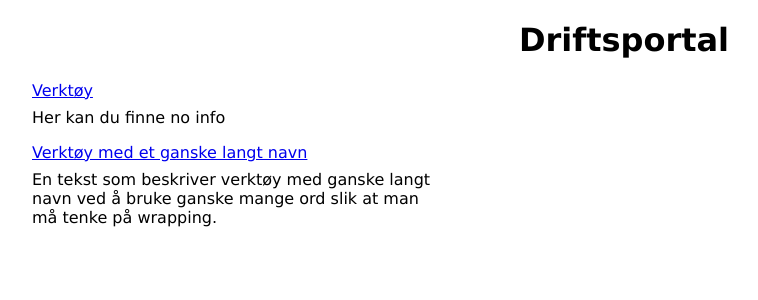
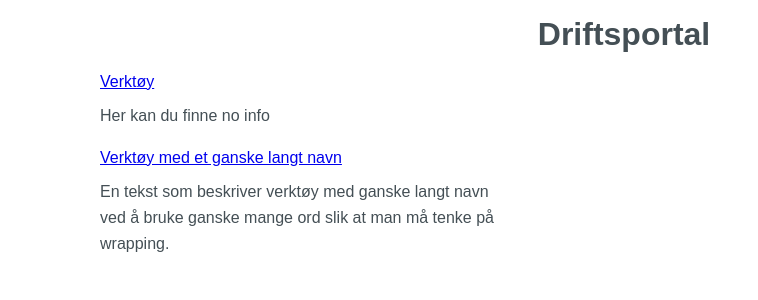
Before and after one commit to svv-kos/driftsportal, a Next.js app: page / in a window 1280 px wide. Shown: the top 300 px of the page, without its empty margins (16-774 px from the left). Built offline with nearby package versions, Linux system fonts and the light colour scheme; a small style sheet from the web is missing.

Commit message:
Henting av standard SVV font fungerte ikke, bruker sans-serif
Bruker sans-serif font siden det ikke var mulig å hente LFT Etica fra
vegvesen.no på en enkel måte.

```diff
--- a/src/pages/_app.tsx
+++ b/src/pages/_app.tsx
@@ -1,5 +1,5 @@
 import type { AppProps } from "next/app";
-import "./global.css";
+import "./styles.css";
 
 function MyApp({ Component, pageProps }: AppProps) {
   return <Component {...pageProps} />;
--- a/src/pages/_document.tsx
+++ /dev/null
@@ -1,25 +0,0 @@
-import Document, { Html, Head, Main, NextScript, DocumentContext } from "next/document";
-
-class MyDocument extends Document {
-  static async getInitialProps(ctx: DocumentContext) {
-    const initialProps = await Document.getInitialProps(ctx)
-    return { ...initialProps }
-  }
-
-  render() {
-    return (
-      <Html>
-        <Head>
-          <link href="https://www.vegvesen.no/intranett/_public/Vegveven/versjon2//fonter/lft_etica/LFT_Etica_Reg.woff?_ts=123456789" rel="stylesheet" />
-          <link href="https://www.vegvesen.no/intranett/_public/Vegveven/versjon2//fonter/lft_etica/LFT_Etica_Semibold.woff?_ts=123456789" rel="stylesheet" />
-        </Head>
-        <body>
-        <Main />
-        <NextScript />
-        </body>
-      </Html>
-    )
-  }
-}
-
-export default MyDocument
--- a/src/pages/global.css
+++ /dev/null
@@ -1,3 +0,0 @@
-body {
-    font-family: "LFT Etica", "Lucida Sans Unicode", "Lucida Grande", Verdana, Arial, Helvetica, sans-serif;
-}
--- /dev/null
+++ b/src/pages/styles.css
@@ -0,0 +1,21 @@
+@font-face {
+    font-family: "LFT Etica";
+    src: url("https://www.vegvesen.no/UI/fonts/LFTEticaLt.woff") format("woff");
+    font-style: normal;
+    font-weight: 300;
+}
+
+@font-face {
+    font-family: "LFT Etica";
+    src: url("https://www.vegvesen.no/UI/fonts/LFT_Etica_Reg.woff") format("woff");
+    font-style: normal;
+    font-weight: 400;
+}
+
+body {
+    font-family: sans-serif;
+    color: #444f55;
+    line-height: 1.625rem;
+    max-width: 70.5rem;
+    margin: 0 auto;
+}
```
